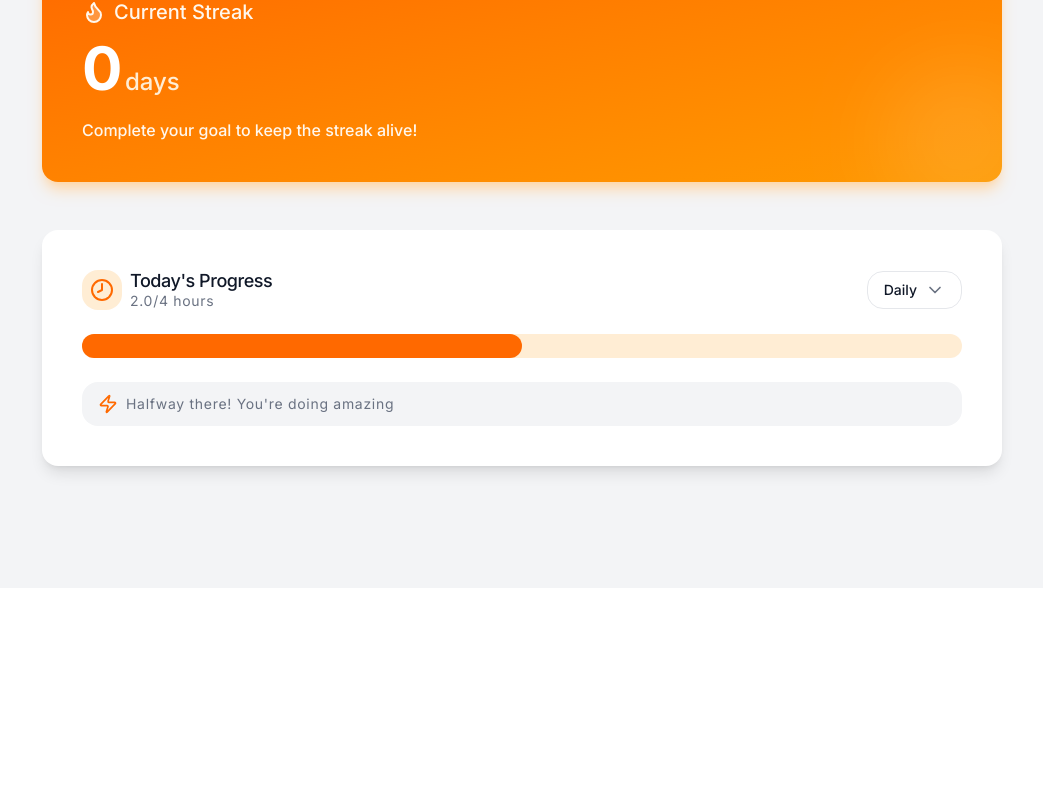
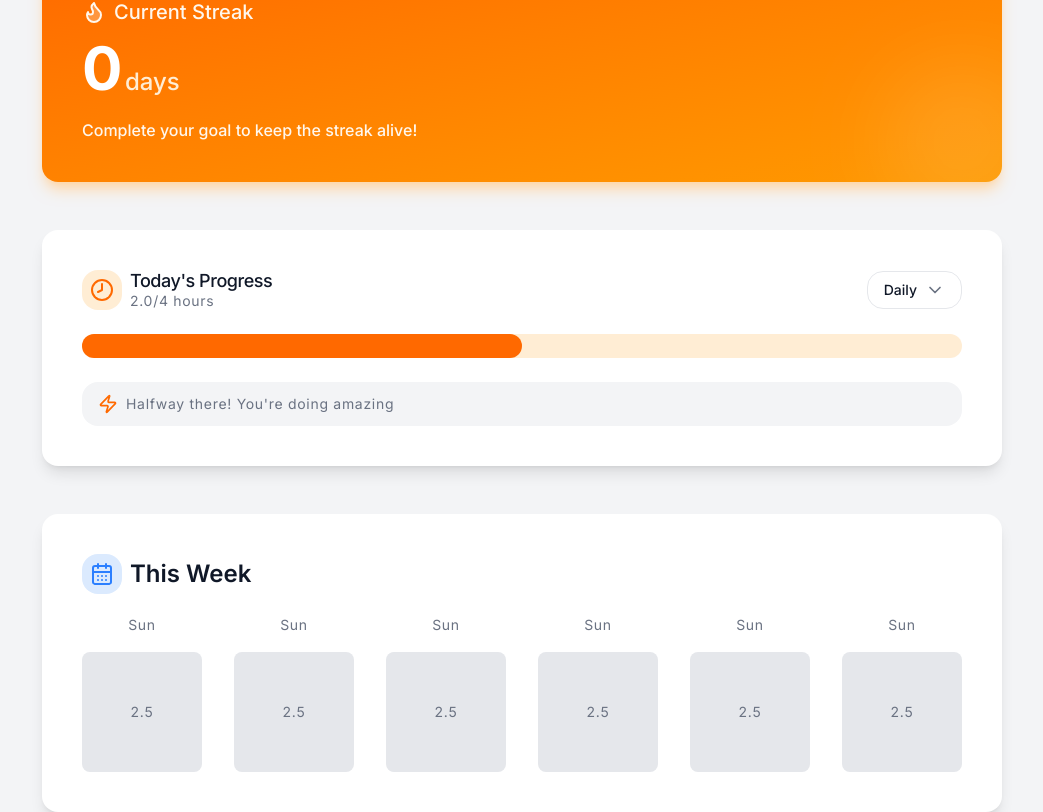
Before and after one commit to Kiruthicksan/Focus, a React (Vite) app in the folder frontend/: page / in a window 1280 px wide. Shown: the part 212-1024 px from the top of the page, without its empty margins (118-1161 px from the left). Before the commit the page ends 800 px from the top, so only its background shows below. Built offline with nearby package versions, Linux system fonts and the light colour scheme.

Commit message:
Week tracker  component implemented

```diff
--- a/frontend/src/App.jsx
+++ b/frontend/src/App.jsx
@@ -2,6 +2,7 @@ import React from 'react'
 import Header from './components/Header'
 import Streak from './components/Streak'
 import Progress from './components/Progress'
+import WeekTracker from './components/WeekTracker'
 const App = () => {
   return (
     <div className='bg-gray-100 min-h-screen w-full'>
@@ -9,6 +10,7 @@ const App = () => {
         <Header />
         <Streak />
         <Progress />
+        <WeekTracker />
       </div>
     </div>
   )
--- /dev/null
+++ b/frontend/src/components/Day.jsx
@@ -0,0 +1,14 @@
+
+
+const Day = () => {
+  return (
+    <div className="flex flex-col items-center gap-5">
+        <p className="text-sm text-gray-500 tracking-wider leading-none">Sun</p>
+        <div className="w-[120px] h-[120px] bg-gray-200 rounded-lg">
+            <p className="text-sm text-gray-500 tracking-wider leading-none flex items-center justify-center h-full">2.5</p>
+        </div>
+    </div>
+  )
+}
+
+export default Day
--- /dev/null
+++ b/frontend/src/components/WeekTracker.jsx
@@ -0,0 +1,24 @@
+import { CalendarDays } from "lucide-react"
+import Day from "./Day"
+const WeekTracker = () => {
+  return (
+    <div className="mt-8 md:mt-12 bg-white p-4 sm:p-6 md:p-10 rounded-2xl shadow-lg relative overflow-hidden space-y-6">
+        <div className="flex items-center gap-2">
+            <CalendarDays className="w-10 h-10 text-blue-500 bg-blue-100 p-2 rounded-2xl" />
+            <h2 className="text-2xl font-semibold text-gray-900">This Week</h2>
+        </div>
+        <div className="flex items-center gap-2 justify-between">
+
+                <Day />
+                <Day />
+                <Day />
+                <Day />
+                <Day />
+                <Day />
+
+        </div>
+    </div>
+  )
+}
+
+export default WeekTracker
```
